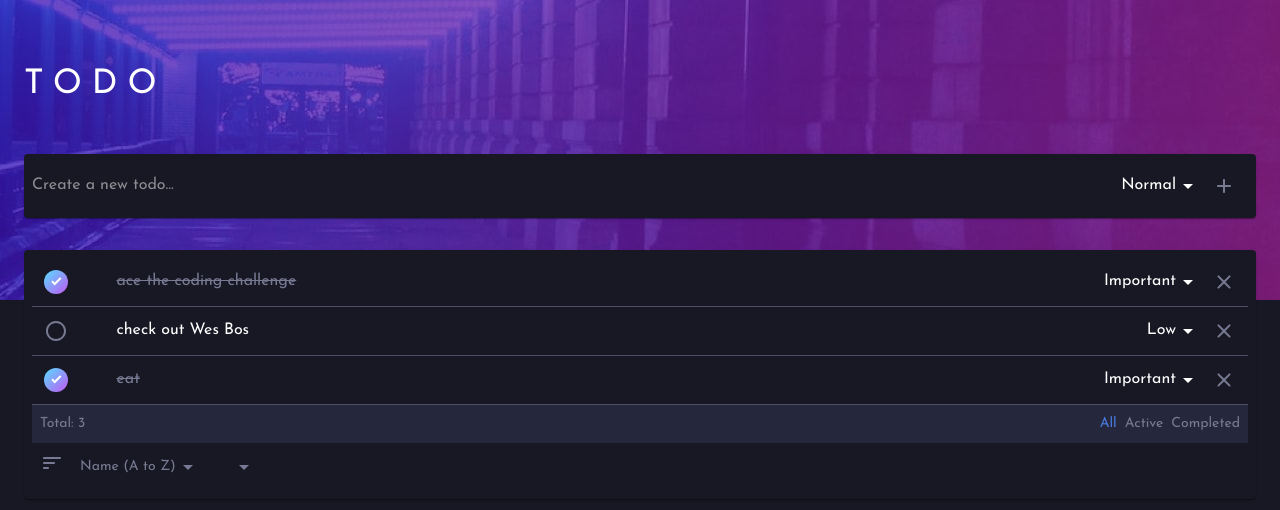
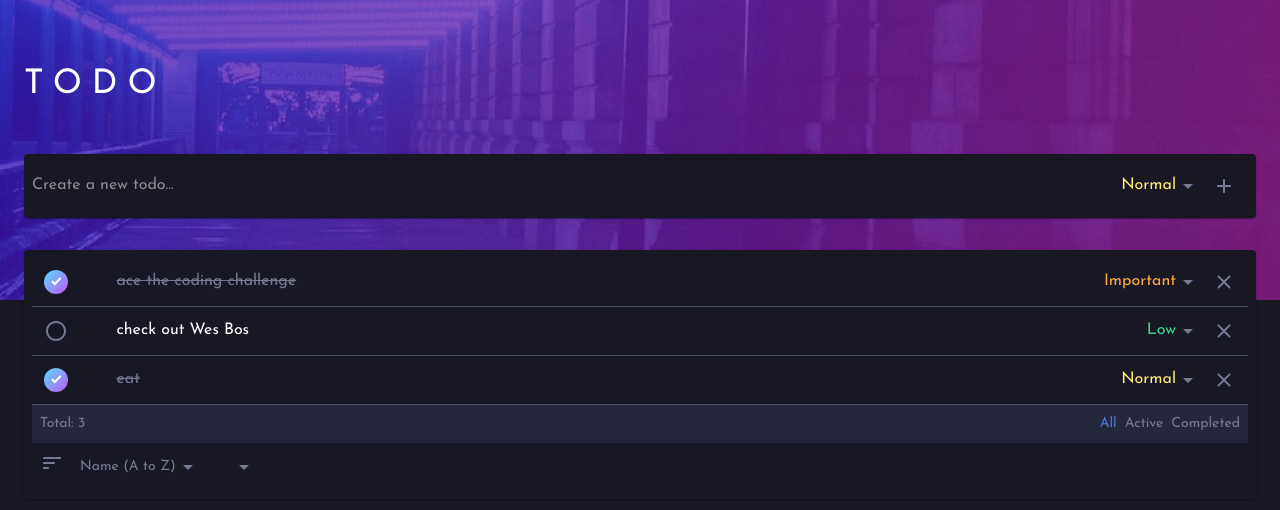
Before and after one commit to jpduong/jd-app-todo, a React (Create React App) app: page / in a window 1280 px wide. Shown: the top 510 px of the page. Built offline with nearby package versions, Linux system fonts and the light colour scheme.

Commit message:
add priority options color code

```diff
--- a/src/components/PrioritySelectInput.tsx
+++ b/src/components/PrioritySelectInput.tsx
@@ -1,4 +1,5 @@
-import { Select, MenuItem } from "@material-ui/core";
+import { Select, MenuItem, Typography } from "@material-ui/core";
+import { COLORS } from "../constants";
 import React from "react";
 import { Priority, SelectEvent } from "types";
 
@@ -11,9 +12,15 @@ interface Props {
 export const PrioritySelectInput = (props: Props) => {
   return (
     <Select {...props} title="component-priorityselectfield">
-      <MenuItem value={Priority.Low}>Low</MenuItem>
-      <MenuItem value={Priority.Normal}>Normal</MenuItem>
-      <MenuItem value={Priority.Important}>Important</MenuItem>
+      <MenuItem value={Priority.Low}>
+        <Typography style={{ color: COLORS.GREEN }}>Low</Typography>
+      </MenuItem>
+      <MenuItem value={Priority.Normal}>
+        <Typography style={{ color: COLORS.YELLOW }}>Normal</Typography>
+      </MenuItem>
+      <MenuItem value={Priority.Important}>
+        <Typography style={{ color: COLORS.ORANGE }}>Important</Typography>
+      </MenuItem>
     </Select>
   );
 };
--- a/src/components/SortSelectInput.tsx
+++ b/src/components/SortSelectInput.tsx
@@ -33,7 +33,7 @@ export const SortSelectInput = (props: Props) => {
     <Select
       title="component-sortselectinput"
       {...props}
-      classes={{ root: classes.selectRoot, icon: classes.selectIcon }}
+      classes={{ root: classes.selectRoot }}
     >
       {sortOptions.map((option) => (
         <MenuItem key={option.value} value={option.value}>
@@ -45,9 +45,6 @@ export const SortSelectInput = (props: Props) => {
 };
 
 const useStyles = makeStyles((theme) => ({
-  selectIcon: {
-    color: COLORS.DARK_GRAY_BLUE,
-  },
   spacingText: { marginLeft: theme.spacing(1), marginRight: theme.spacing(1) },
   activeFilter: {
     color: COLORS.LIGHT_BLUE,
--- a/src/constants.ts
+++ b/src/constants.ts
@@ -8,4 +8,7 @@ export const COLORS = {
   VERY_DARK_GRAY_BLUE_2: "#393a4c",
   LIGHT_BLUE: "#4B7BE0",
   PURPLE: "#25283D",
+  ORANGE: "#FDAC41",
+  YELLOW: "#FEED73",
+  GREEN: "#39DA8A",
 };
--- a/src/mockData.ts
+++ b/src/mockData.ts
@@ -16,7 +16,7 @@ export const mockData: Task[] = [
   },
   {
     name: "eat",
-    priority: Priority.Important,
+    priority: Priority.Normal,
     id: generateUniqueId(),
     status: Status.Completed,
   },
--- a/src/muiTheme.ts
+++ b/src/muiTheme.ts
@@ -31,6 +31,9 @@ export const muiTheme = createMuiTheme({
         "&:focus": {
           backgroundColor: "transparent",
         },
+      },
+      icon: {
+        color: COLORS.DARK_GRAY_BLUE,
       },
     },
   },
```
